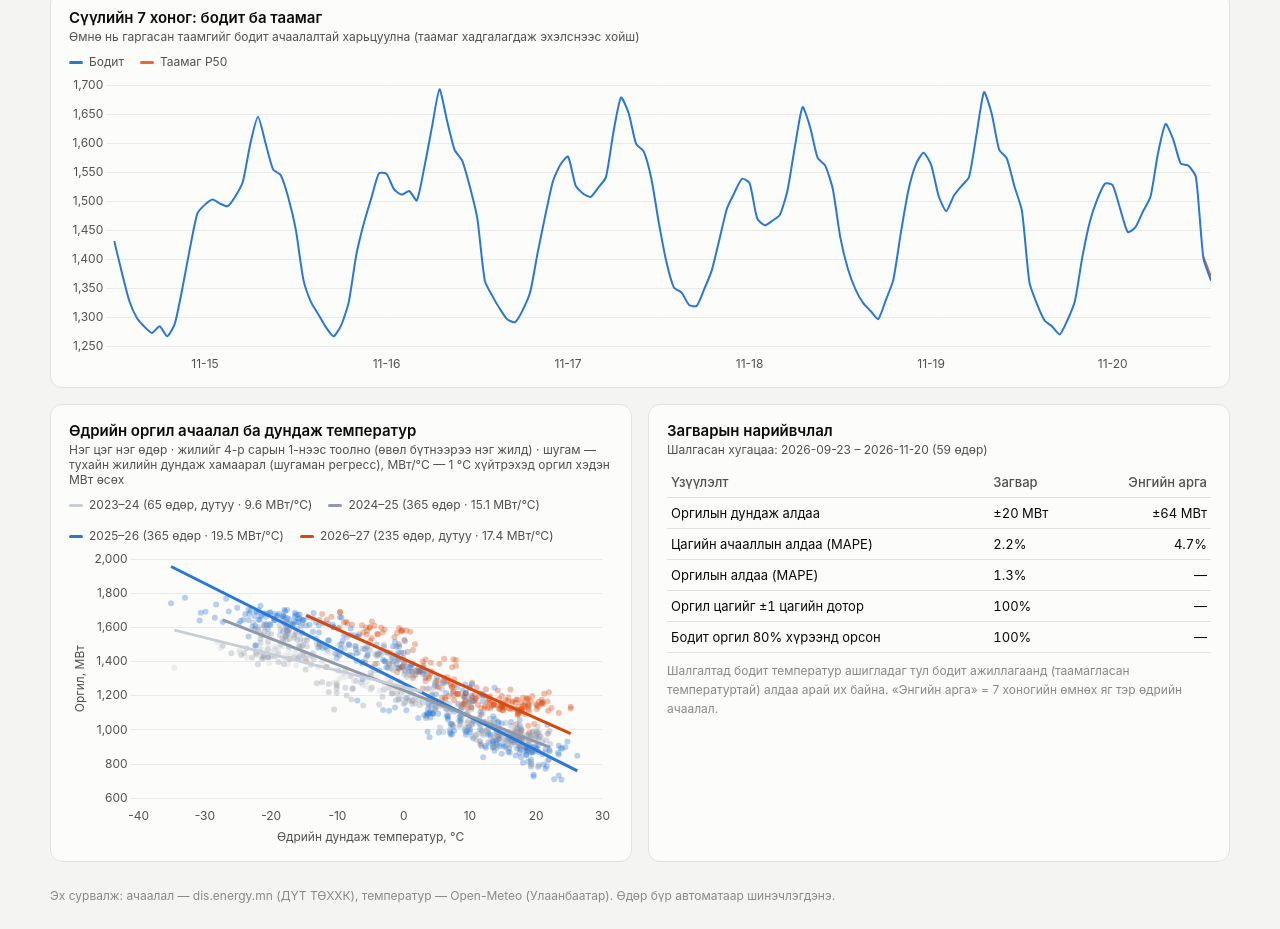
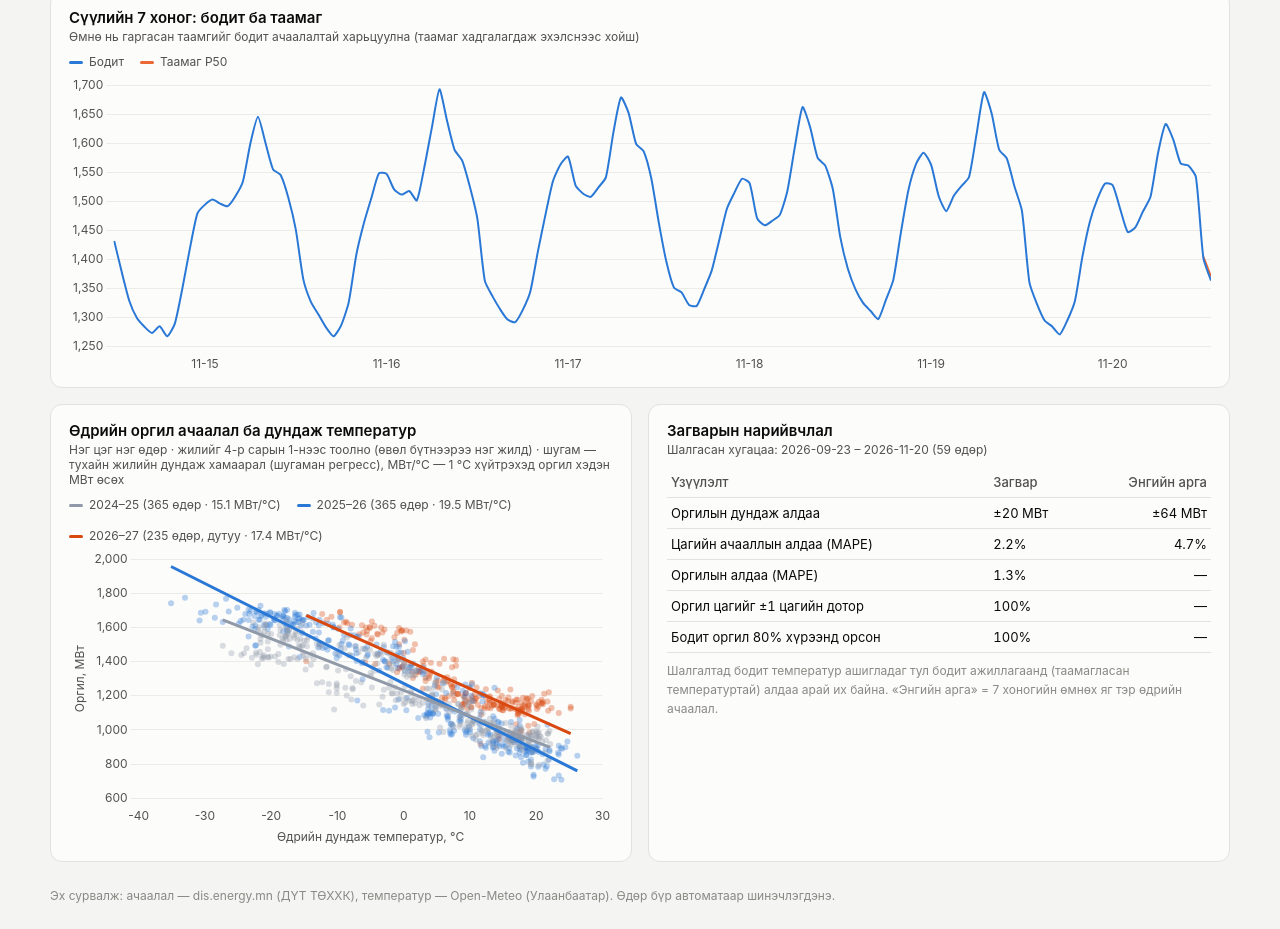
Before and after one commit to javkhlantug-eng/pfc, a plain HTML site: page docs/index.html in a window 1280 px wide. Shown: the part 1467-2396 px from the top of the page. Drawn offline with nearby package versions, Linux system fonts and the light colour scheme.

Commit message:
Оргил-температурын графикаас эхний дутуу жилийг (2023–24) хасах
Co-Authored-By: Claude Opus 5.5 <noreply@anthropic.com>
Claude-Session: https://claude.ai/code/session_01J7T9DhQzmEZ5JoNRfniRM1

```diff
--- a/docs/index.html
+++ b/docs/index.html
@@ -280,7 +280,10 @@ Chart.defaults.font.size = 12;
     daily.filter(d => d.tmean != null).forEach(d => {
       const y = seasonOf(d.date); (byYear[y] = byYear[y] || []).push({ x: d.tmean, y: d.peak, d: d.date });
     });
-    const years = Object.keys(byYear).sort();
+    // Дутуу жилүүдээс зөвхөн хамгийн сүүлийнхийг (одоогийн) үлдээнэ — эхний дутуу жилийг (2023–24) хасна
+    const monthsOf = y => new Set(byYear[y].map(p => p.d.slice(0, 7))).size;
+    const allY = Object.keys(byYear).sort();
+    const years = allY.filter((y, i) => i === allY.length - 1 || monthsOf(y) >= 12);
     const sets = [], legend = [];
     years.forEach((y, i) => {
       const P = byYear[y], col = PAL[Math.min(years.length - 1 - i, PAL.length - 1)];
```
